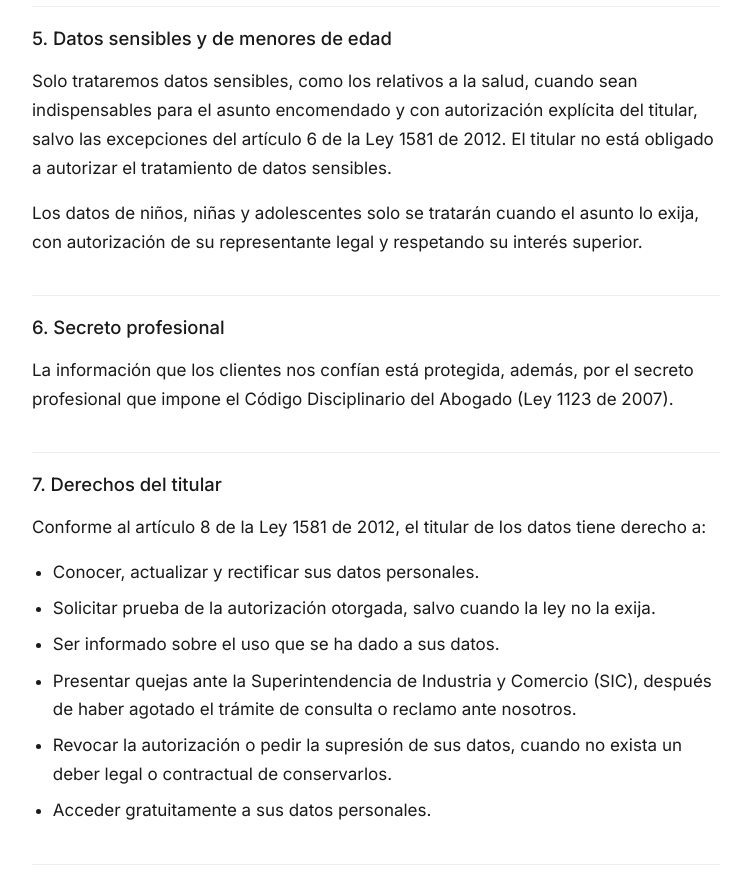
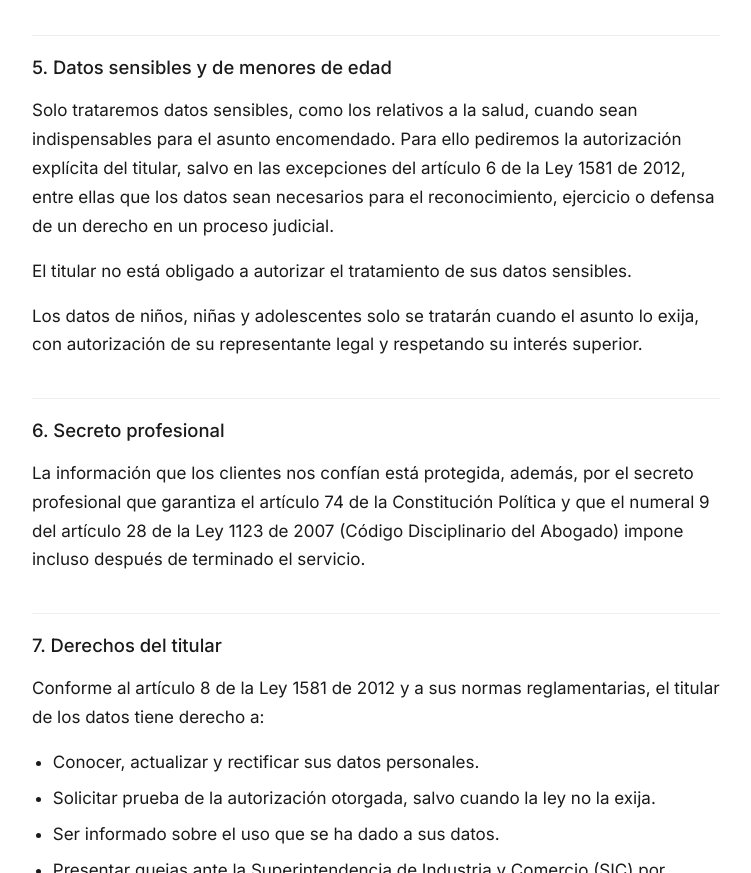
Before and after one commit to leonardoortizmendieta/ortizmendieta-web, a plain HTML site: page privacidad/index.html in a window 1280 px wide. Shown: the part 1927-2800 px from the top of the page, without its empty margins (264-1015 px from the left). Drawn offline with Linux system fonts and the light colour scheme.

Commit message:
Ajustes tras validación jurídica; dirección electrónica y correo único
- Dirección de notificaciones: leonardo@ortizmendieta.com
- Se retira contacto@ortizmendieta.com de la página de contacto
- Precisiones normativas en la política de datos (arts. 6, 8, 14-16 Ley 1581; art. 2.2.2.25.2.8 Dto. 1074/15; art. 28.9 Ley 1123)

Co-Authored-By: Claude Opus 5.5 <noreply@anthropic.com>
Claude-Session: https://claude.ai/code/session_01LzyBM5KMAuoNfEbrSCNhjb

```diff
--- a/privacidad/index.html
+++ b/privacidad/index.html
@@ -47,7 +47,7 @@ footer{background:var(--negro);padding:1.5rem 5rem;display:flex;justify-content:
 <p><strong>Razón social:</strong> Consultoría Jurídica y Pública S.A.S., que opera con el nombre comercial Ortiz Mendieta Abogados</p>
 <p><strong>NIT:</strong> 901.927.189-0</p>
 <p><strong>Domicilio:</strong> Bogotá, D.C., Colombia</p>
-<p><strong>Dirección de notificaciones:</strong> <span class="pend">[POR CONFIRMAR ANTES DE PUBLICAR]</span></p>
+<p><strong>Dirección de notificaciones:</strong> <a href="mailto:leonardo@ortizmendieta.com">leonardo@ortizmendieta.com</a> (dirección electrónica)</p>
 <p><strong>Correo electrónico:</strong> <a href="mailto:leonardo@ortizmendieta.com">leonardo@ortizmendieta.com</a></p>
 <p><strong>Teléfono:</strong> +57 314 237 0149</p>
 </div>
@@ -73,26 +73,28 @@ footer{background:var(--negro);padding:1.5rem 5rem;display:flex;justify-content:
 <p>Los datos no se venden ni se ceden a terceros para fines comerciales.</p>
 
 <h2>5. Datos sensibles y de menores de edad</h2>
-<p>Solo trataremos datos sensibles, como los relativos a la salud, cuando sean indispensables para el asunto encomendado y con autorización explícita del titular, salvo las excepciones del artículo 6 de la Ley 1581 de 2012. El titular no está obligado a autorizar el tratamiento de datos sensibles.</p>
+<p>Solo trataremos datos sensibles, como los relativos a la salud, cuando sean indispensables para el asunto encomendado. Para ello pediremos la autorización explícita del titular, salvo en las excepciones del artículo 6 de la Ley 1581 de 2012, entre ellas que los datos sean necesarios para el reconocimiento, ejercicio o defensa de un derecho en un proceso judicial.</p>
+<p>El titular no está obligado a autorizar el tratamiento de sus datos sensibles.</p>
 <p>Los datos de niños, niñas y adolescentes solo se tratarán cuando el asunto lo exija, con autorización de su representante legal y respetando su interés superior.</p>
 
 <h2>6. Secreto profesional</h2>
-<p>La información que los clientes nos confían está protegida, además, por el secreto profesional que impone el Código Disciplinario del Abogado (Ley 1123 de 2007).</p>
+<p>La información que los clientes nos confían está protegida, además, por el secreto profesional que garantiza el artículo 74 de la Constitución Política y que el numeral 9 del artículo 28 de la Ley 1123 de 2007 (Código Disciplinario del Abogado) impone incluso después de terminado el servicio.</p>
 
 <h2>7. Derechos del titular</h2>
-<p>Conforme al artículo 8 de la Ley 1581 de 2012, el titular de los datos tiene derecho a:</p>
+<p>Conforme al artículo 8 de la Ley 1581 de 2012 y a sus normas reglamentarias, el titular de los datos tiene derecho a:</p>
 <ul>
 <li>Conocer, actualizar y rectificar sus datos personales.</li>
 <li>Solicitar prueba de la autorización otorgada, salvo cuando la ley no la exija.</li>
 <li>Ser informado sobre el uso que se ha dado a sus datos.</li>
-<li>Presentar quejas ante la Superintendencia de Industria y Comercio (SIC), después de haber agotado el trámite de consulta o reclamo ante nosotros.</li>
-<li>Revocar la autorización o pedir la supresión de sus datos, cuando no exista un deber legal o contractual de conservarlos.</li>
+<li>Presentar quejas ante la Superintendencia de Industria y Comercio (SIC) por infracciones al régimen de protección de datos, una vez agotado el trámite de consulta o reclamo ante nosotros (artículo 16 de la Ley 1581 de 2012).</li>
+<li>Revocar en cualquier momento la autorización o pedir la supresión de sus datos, mediante un reclamo. La supresión no procede cuando el titular tenga un deber legal o contractual de permanecer en la base de datos (artículo 2.2.2.25.2.8 del Decreto 1074 de 2015).</li>
 <li>Acceder gratuitamente a sus datos personales.</li>
 </ul>
 
 <h2>8. Cómo ejercer sus derechos</h2>
 <p>Las consultas y reclamos se reciben en <a href="mailto:leonardo@ortizmendieta.com">leonardo@ortizmendieta.com</a>. El responsable de atenderlos es el representante legal de la sociedad.</p>
 <p>La solicitud debe indicar el nombre del titular, su documento de identidad, la descripción de lo que pide y un medio para responderle. Si actúa un representante, debe acreditar esa calidad.</p>
+<p>Los plazos son los de los artículos 14 y 15 de la Ley 1581 de 2012.</p>
 <p>Las consultas se responden en un máximo de diez (10) días hábiles desde su recibo. Si no es posible hacerlo en ese plazo, se informará al interesado el motivo y la nueva fecha, que no superará cinco (5) días hábiles adicionales.</p>
 <p>Los reclamos se resuelven en un máximo de quince (15) días hábiles desde el día siguiente a su recibo. Si no es posible hacerlo en ese plazo, se informará al interesado el motivo y la nueva fecha, que no superará ocho (8) días hábiles adicionales.</p>
 <p>Si el reclamo está incompleto, se pedirá al interesado completarlo dentro de los cinco (5) días siguientes. Si pasan dos (2) meses sin respuesta, se entenderá que desistió.</p>
@@ -106,7 +108,7 @@ footer{background:var(--negro);padding:1.5rem 5rem;display:flex;justify-content:
 
 <h2>11. Vigencia y cambios</h2>
 <p>Esta política rige desde la fecha indicada al inicio. Las bases de datos estarán vigentes mientras subsistan las finalidades descritas.</p>
-<p>Cualquier cambio sustancial se publicará en esta página con su nueva fecha de vigencia.</p>
+<p>Cualquier cambio sustancial se comunicará a los titulares antes de aplicarse y se publicará en esta página con su nueva fecha de vigencia.</p>
 </main>
 <footer><div class="foot-logo">OM · Ortiz Mendieta Abogados</div><div class="foot-copy">Consultoría Jurídica y Pública S.A.S. · NIT 901.927.189-0 · Bogotá, Colombia<br>© 2026 · Todos los derechos reservados</div><div class="foot-legal"><a href="/privacidad/">Política de tratamiento de datos</a><a href="/aviso-legal/">Aviso legal</a><a href="/cookies/">Cookies</a></div></footer>
 </body>
```
Also changed, not shown: aviso-legal/index.html (+1 -1 lines), index.html (+1 -1 lines).
